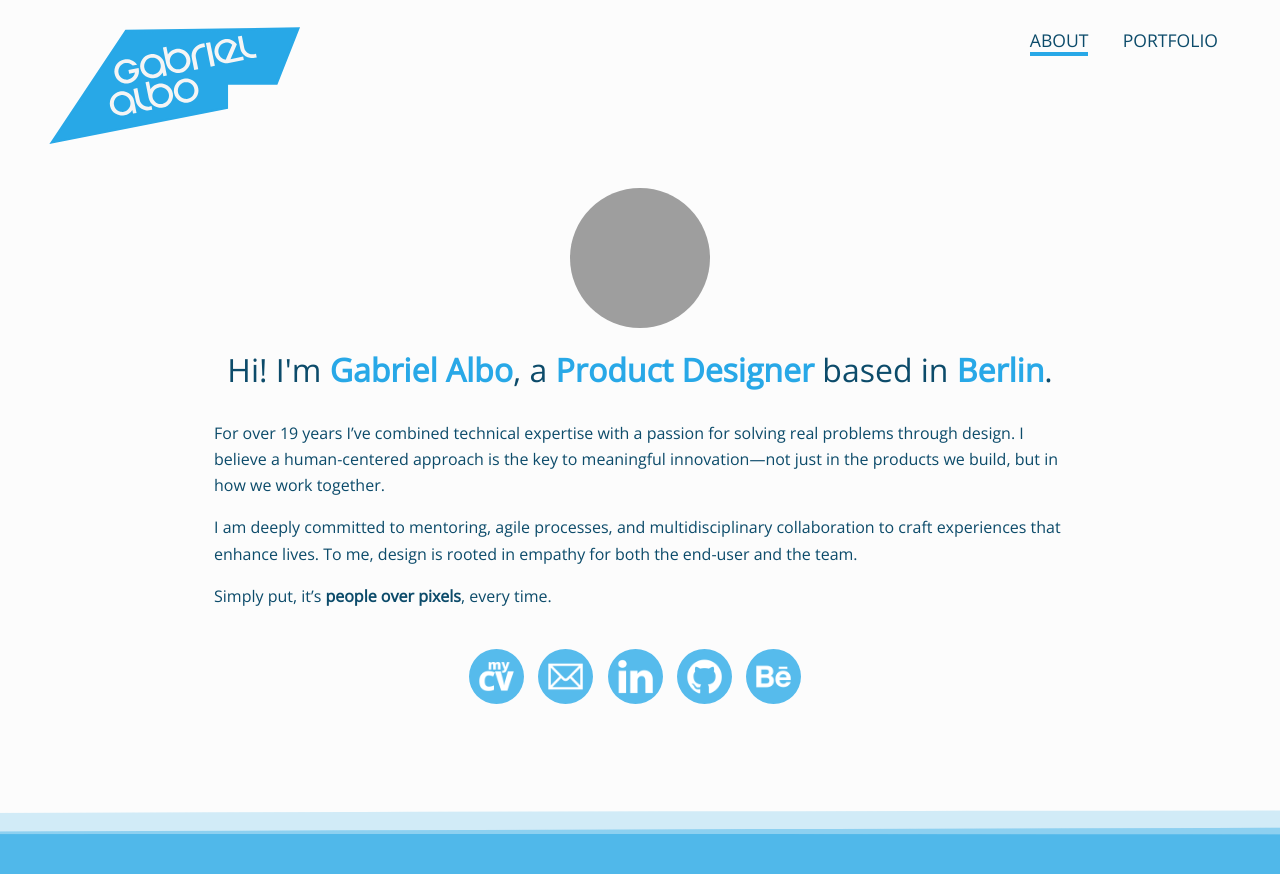
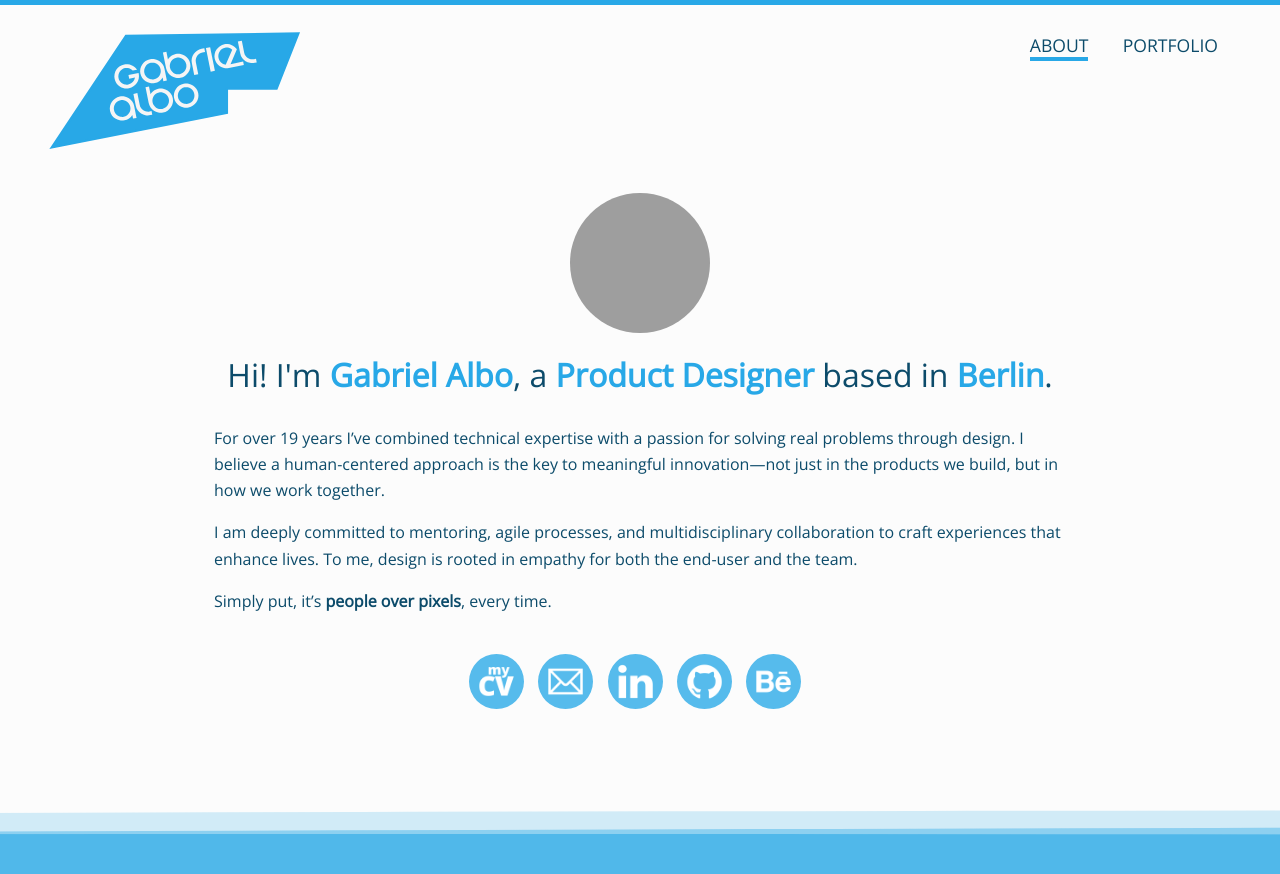
Before and after one commit to albogabriel/gabrielalbo.com, a Jekyll site: the page built from index.html, in a window 1280 px wide. Shown: the top 874 px of the page. Built offline with Jekyll 4.4.1, drawn with Linux system fonts in a browser that asks for light colours; grey boxes are pictures that could not be loaded.

Commit message:
Adding a top border for testing purposes.

```diff
--- a/_sass/screen.scss
+++ b/_sass/screen.scss
@@ -77,6 +77,7 @@ $highlight-badge: #e8c547;
 html, body { height: 100%; }
 
 body {
+    border-top: 5px solid $main-color;
   font-family: 'Open Sans', sans-serif;
   color: $darkest-main-color;
   background: $light-header-background;
```
